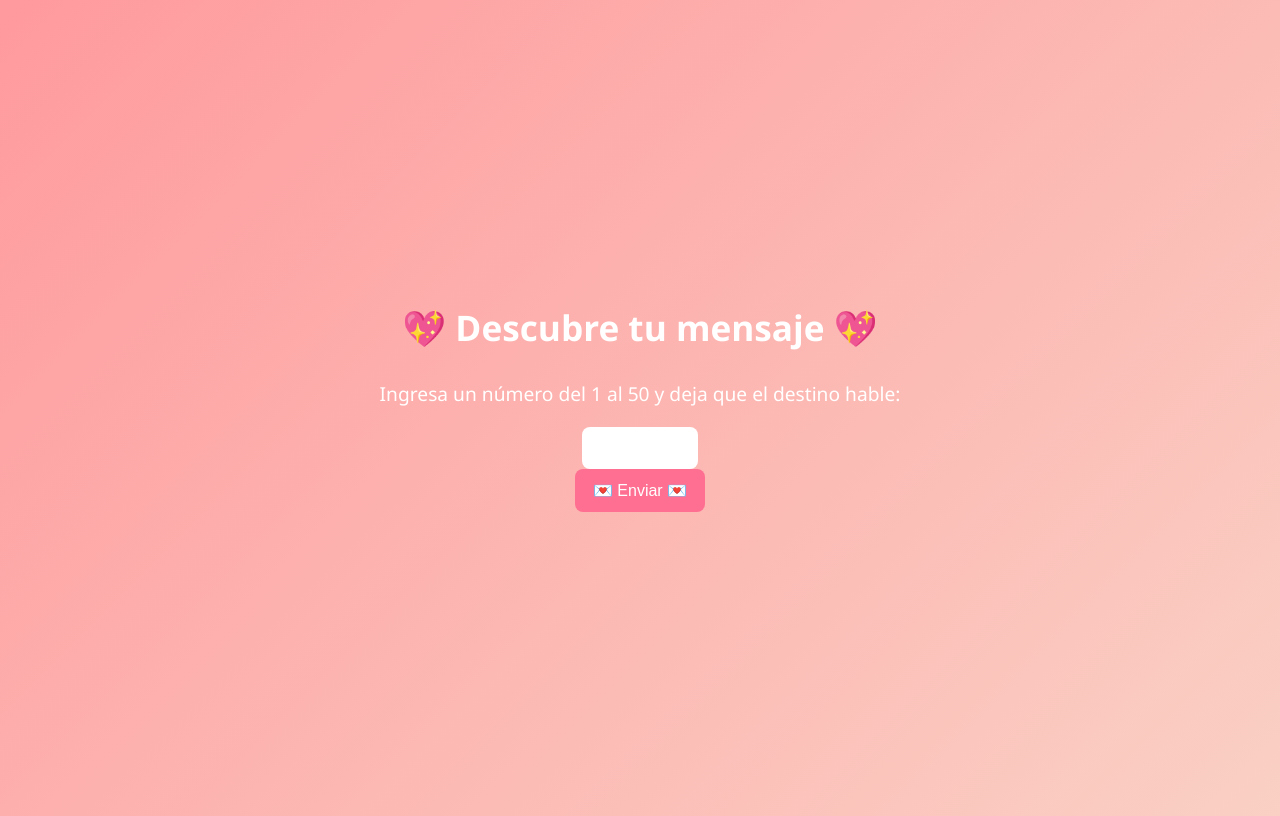
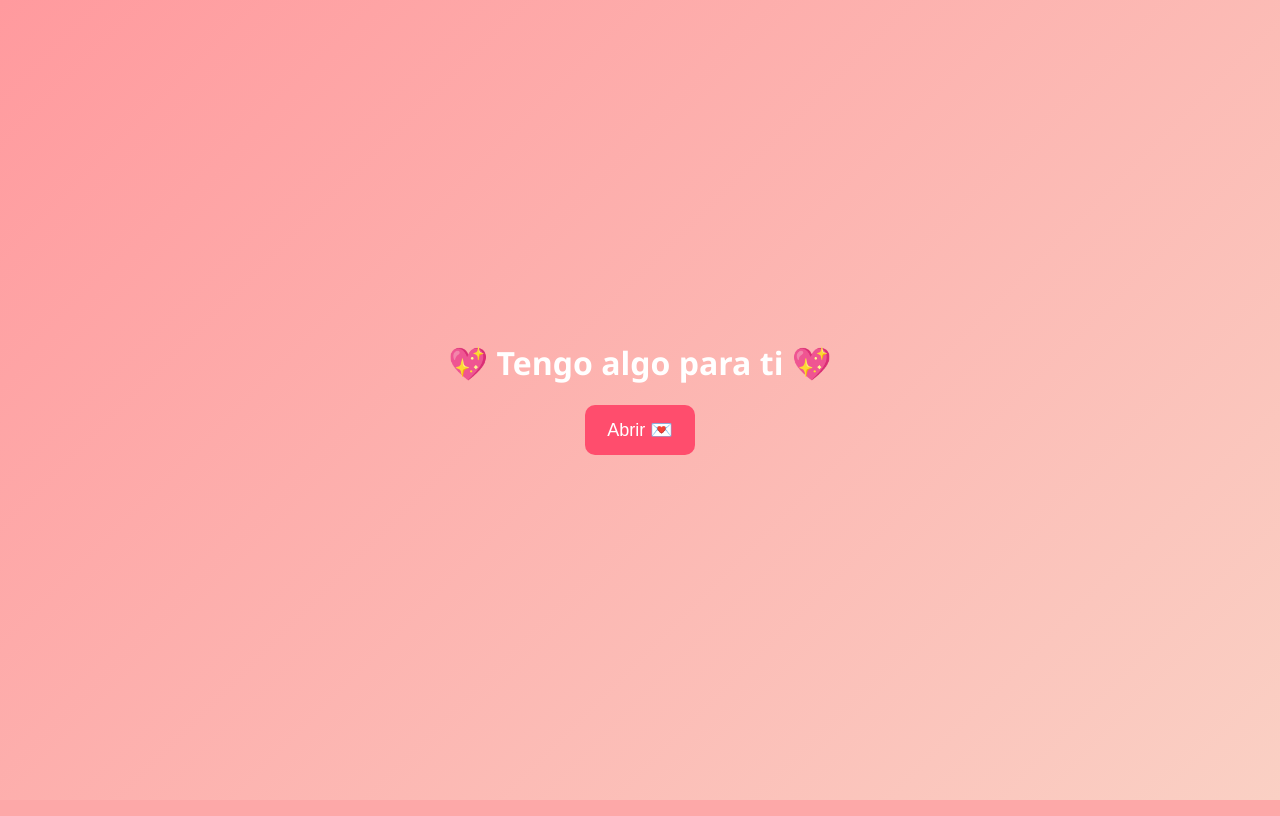
Before and after one commit to TotiManuel/WebRandom, a Flask app: page / in a window 1280 px wide. Run offline with Flask 3, Linux system fonts and the light colour scheme.

Commit message:
New Gift

```diff
--- a/templates/home.html
+++ b/templates/home.html
@@ -3,130 +3,119 @@
 <head>
     <meta charset="UTF-8">
     <meta name="viewport" content="width=device-width, initial-scale=1.0">
-    <title>Descubre tu mensaje de amor 💌</title>
+    <title>Un mensaje para ti 💌</title>
     <link rel="manifest" href="/manifest.json">
     <link rel="icon" href="/static/images/icon.png">
+
     <style>
         body {
+            margin: 0;
             font-family: 'Segoe UI', sans-serif;
+            background: linear-gradient(135deg, #ff9a9e, #fad0c4);
             display: flex;
-            flex-direction: column;
+            justify-content: center;
             align-items: center;
-            justify-content: center;
-            min-height: 100vh;
-            background: linear-gradient(135deg, #ff9a9e, #fad0c4);
+            height: 100vh;
+            overflow: hidden;
             text-align: center;
-            color: #fff;
+            color: white;
         }
 
-        h1 {
-            font-size: 2.2em;
-            margin-bottom: 10px;
-        }
-
-        p {
-            font-size: 1.2em;
-            margin-bottom: 20px;
-        }
-
-        input, button {
-            padding: 12px 18px;
-            font-size: 16px;
-            border: none;
-            border-radius: 8px;
-            outline: none;
-        }
-
-        input {
-            width: 80px;
-            text-align: center;
+        .container {
+            z-index: 2;
         }
 
         button {
-            background-color: #ff6f91;
+            padding: 14px 22px;
+            font-size: 18px;
+            border: none;
+            border-radius: 10px;
+            background: #ff4d6d;
             color: white;
             cursor: pointer;
             transition: 0.3s;
         }
 
         button:hover {
-            background-color: #ff3d6b;
+            background: #ff1e4d;
         }
 
         #message {
             margin-top: 25px;
-            font-size: 18px;
-            font-weight: bold;
+            font-size: 22px;
+            opacity: 0;
+            transition: 1.5s;
+        }
+
+        /* 💖 Corazones */
+        .heart {
+            position: absolute;
+            bottom: -50px;
+            font-size: 24px;
+            animation: float 6s linear infinite;
+            opacity: 0.8;
+        }
+
+        @keyframes float {
+            0% {
+                transform: translateY(0) scale(1);
+                opacity: 1;
+            }
+            100% {
+                transform: translateY(-110vh) scale(1.6);
+                opacity: 0;
+            }
         }
     </style>
 </head>
+
 <body>
-    <h1>💖 Descubre tu mensaje 💖</h1>
-    <p>Ingresa un número del 1 al 50 y deja que el destino hable:</p>
-    <input type="number" id="guess" min="1" max="50">
-    <button onclick="checkGuess()">💌 Enviar 💌</button>
-    <div id="message"></div>
+    <div class="container">
+        <h1>💖 Tengo algo para ti 💖</h1>
+        <button onclick="startLove()">Abrir 💌</button>
+        <div id="message"></div>
+    </div>
 
     <script>
-        const secretNumber = Math.floor(Math.random() * 50) + 1;
-        let attempts = 0;
-
-        const lowMessages = [
-            "🔼 Muy bajo, prueba un número más grande 💖",
-            "🌸 Un poquito más alto, no te rindas",
-            "💌 Sube un poco, tu mensaje de amor espera",
-            "💕 Ese número es tímido, inténtalo más arriba",
-            "🌹 El amor está más arriba, sigue intentando"
+        const messages = [
+            "Maki, desde que llegaste a mi vida, todo tiene más color y sentido 💖",
+            "Maki, cada día contigo es mi lugar favorito en el mundo 🌹",
+            "Maki, no sé cómo lo hiciste, pero te volviste mi persona favorita 💕",
+            "Maki, mi corazón te eligió sin preguntar y no quiere a nadie más 💞",
+            "Maki, eres la casualidad más hermosa que me pasó ✨"
         ];
 
-        const highMessages = [
-            "🔽 Muy alto, prueba un número más pequeño 💖",
-            "🌸 Un poquito más bajo, sigue intentándolo",
-            "💌 Baja un poco, tu sorpresa está cerca",
-            "💕 Ese número es altivo, prueba uno más bajo",
-            "🌹 El mensaje de amor te espera abajo, inténtalo"
-        ];
-
-        const winMessages = [
-            "🎉 ¡Descubriste tu mensaje de amor! 💖",
-            "💌 ¡Sorpresa! Te pienso con cariño 💕",
-            "🌹 ¡Felicidades! Mi corazón se alegra con este mensaje",
-            "✨ ¡Maravilloso! Te envío un abrazo virtual 💌"
-        ];
-
-        function getRandomMessage(array) {
-            return array[Math.floor(Math.random() * array.length)];
+        function randomMessage() {
+            return messages[Math.floor(Math.random() * messages.length)];
         }
 
-        function checkGuess() {
-            const guess = parseInt(document.getElementById('guess').value);
-            const messageDiv = document.getElementById('message');
-            attempts++;
+        function createHearts() {
+            for (let i = 0; i < 20; i++) {
+                let heart = document.createElement("div");
+                heart.className = "heart";
+                heart.innerHTML = "💖";
+                heart.style.left = Math.random() * 100 + "vw";
+                heart.style.animationDuration = (Math.random() * 3 + 4) + "s";
+                document.body.appendChild(heart);
 
-            if (!guess || guess < 1 || guess > 50) {
-                messageDiv.textContent = "Por favor, ingresa un número entre 1 y 50 🌸";
-                return;
-            }
-
-            if (guess === secretNumber) {
-                messageDiv.innerHTML = `
-                    ${getRandomMessage(winMessages)}<br>
-                    <strong>"Maki, cada pensamiento mío lleva tu nombre y mi corazón sonríe por vos 💖"</strong><br>
-                    Intentos: ${attempts} 💖
-                `;
-            } else if (guess < secretNumber) {
-                messageDiv.textContent = getRandomMessage(lowMessages);
-            } else {
-                messageDiv.textContent = getRandomMessage(highMessages);
+                setTimeout(() => {
+                    heart.remove();
+                }, 6000);
             }
         }
-    </script>
 
-    <script>
+        function startLove() {
+            createHearts();
+
+            setTimeout(() => {
+                const msg = document.getElementById("message");
+                msg.innerHTML = randomMessage();
+                msg.style.opacity = 1;
+            }, 2500);
+        }
+
         if ('serviceWorker' in navigator) {
-            navigator.serviceWorker.register('/sw.js')
-            .then(() => console.log("Service Worker registrado"))
-            .catch(err => console.error("Error registrando SW:", err));
+            navigator.serviceWorker.register('/sw.js');
         }
     </script>
 </body>
```
